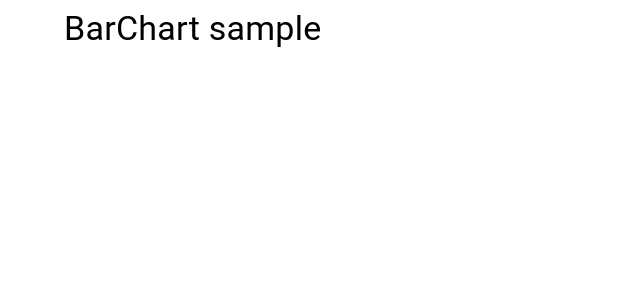
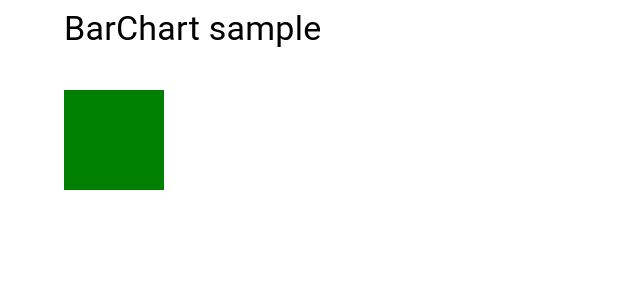
Before and after one commit to luis5648/d3-react-charts, a Next.js app: page /charts in a window 1280 px wide. Shown: the top 300 px of the page, without its empty margins (0-640 px from the left). Built offline with nearby package versions, Linux system fonts and the light colour scheme.

Commit message:
Adding d3 logic to useEffect

```diff
--- a/src/components/BarChart.tsx
+++ b/src/components/BarChart.tsx
@@ -1,17 +1,55 @@
-import React from "react";
-import { Typography } from "@mui/material";
+import React, { useRef, useEffect } from "react";
+import { Grid, Typography } from "@mui/material";
+import * as d3 from 'd3';
 
 type Props = {};
 
 const BarChart = (props: Props) => {
+  const svgRef = useRef<SVGSVGElement | null>(null)
+  const width = 928;
+  const height = width;
+
+  const chartDefinition = {
+    width: width,
+    height: height,
+    innerRadius: 180,
+    outerRadius: Math.min(width, height) / 2,
+  }
+
+  useEffect(() => {
+    const series = d3.stack().keys()
+
+
+    //append graph elements to svg
+    d3.select(svgRef.current)
+      .append("rect")
+      .attr("width", 100)
+      .attr("height", 100)
+      .attr("fill", "green")
+
+  }, [])
+
+
+
+
+
   return (
     <>
       <Typography variant="h4">BarChart sample</Typography>
-      <svg>
-      </svg>
+
+      <Grid container>
+
+        <Grid item mt={5}>
+          <svg ref={svgRef}>
+          </svg >
+        </Grid>
+      </Grid>
+
+
     </>
   );
 };
 
 
+
 export default BarChart;
```
